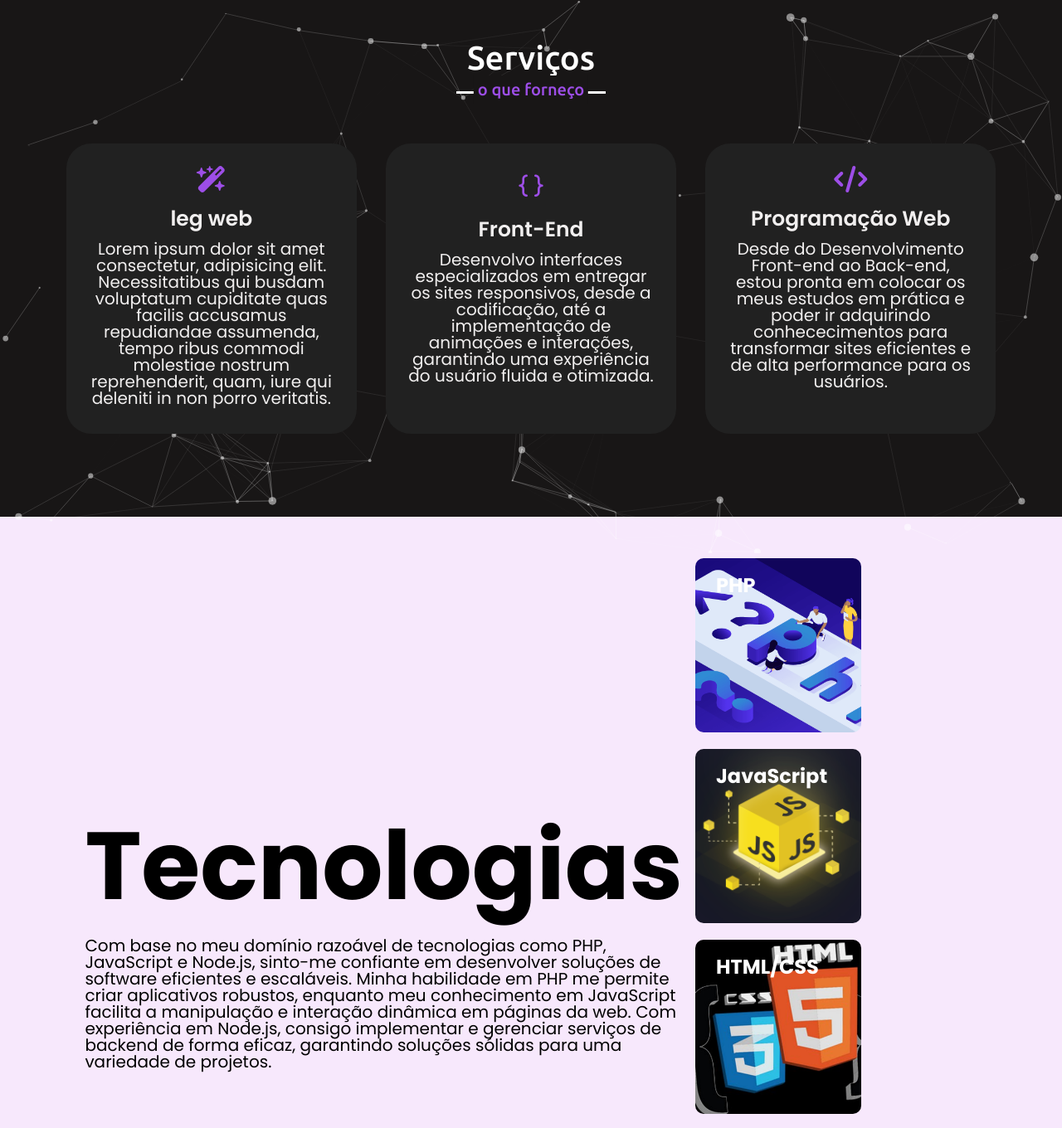
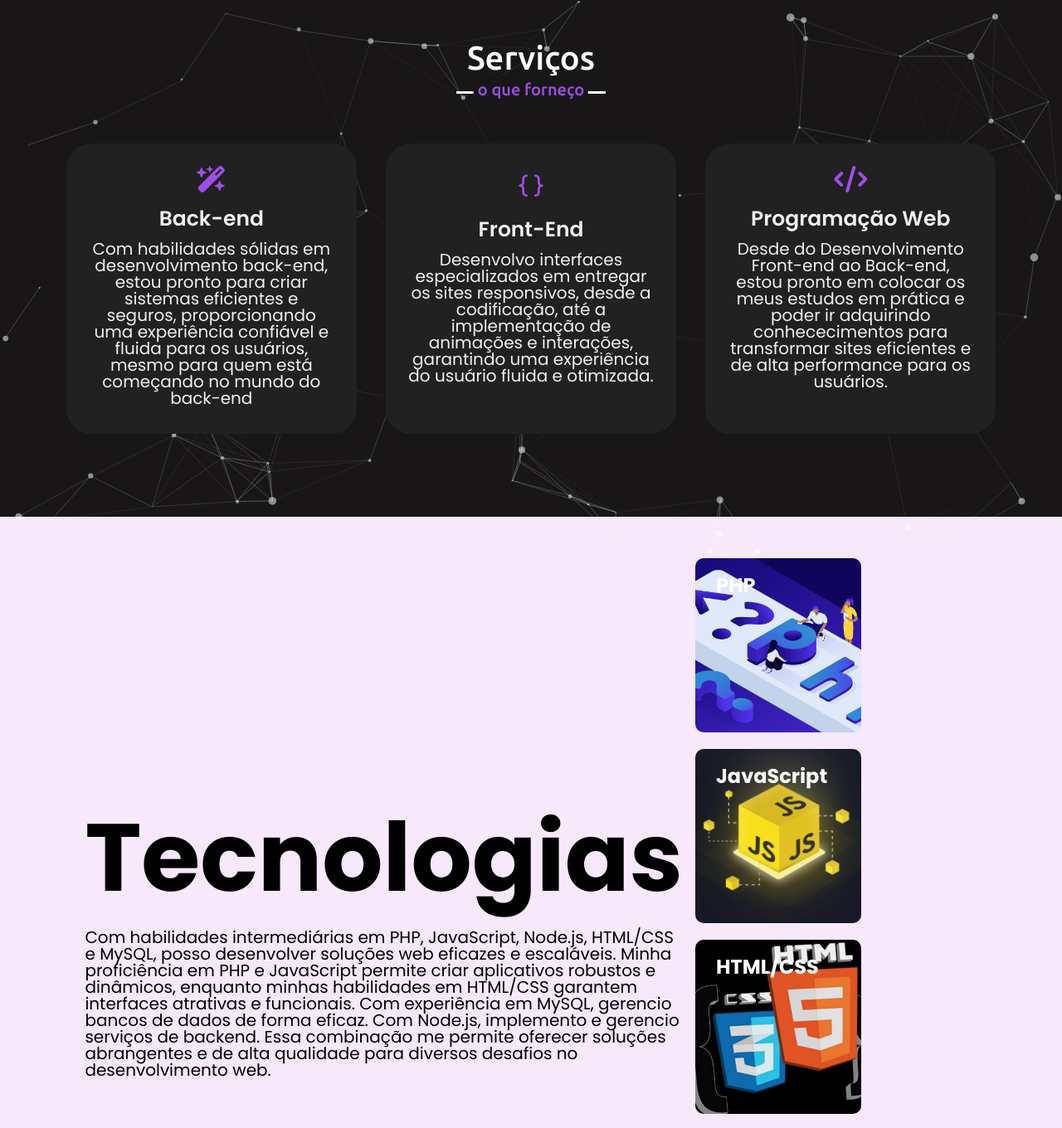
Before and after one commit to Saimon-Reis/_portfolio, a plain HTML site: page index.html in a window 1280 px wide. Shown: the part 1759-3119 px from the top of the page at 83% size. Drawn offline with nearby package versions, Linux system fonts and the light colour scheme.

Commit message:
Atuali..

```diff
--- a/index.html
+++ b/index.html
@@ -135,11 +135,11 @@
           <div class="card">
             <div class="box">
               <i class="fa-solid fa-wand-magic-sparkles"></i>
-              <div class="text">leg web</div>
+              <div class="text">Back-end</div>
               <p>
-                Lorem ipsum dolor sit amet consectetur, adipisicing elit. Necessitatibus qui
-                busdam voluptatum cupiditate quas facilis accusamus repudiandae assumenda, tempo
-                ribus commodi molestiae nostrum reprehenderit, quam, iure qui deleniti in non porro veritatis.
+                Com habilidades sólidas em desenvolvimento back-end, estou pronto para criar
+                sistemas eficientes e seguros, proporcionando uma experiência confiável e fluida
+                para os usuários, mesmo para quem está começando no mundo do back-end
               </p>
             </div>
           </div>
@@ -161,7 +161,7 @@
               <i class="fas fa-code"></i>
               <div class="text">Programação Web</div>
               <p>
-                Desde do Desenvolvimento Front-end ao Back-end, estou pronta em colocar
+                Desde do Desenvolvimento Front-end ao Back-end, estou pronto em colocar
                 os meus estudos em prática e poder ir adquirindo conhececimentos para
                 transformar sites eficientes e de alta performance para os usuários.
               </p>
@@ -177,11 +177,9 @@
       <div class="content">
         <div class="columan">
           <h2>Tecnologias</h2>
-          <p>Com base no meu domínio razoável de tecnologias como PHP, JavaScript e Node.js, sinto-me confiante em
-            desenvolver soluções de software eficientes e escaláveis. Minha habilidade em PHP me permite criar
-            aplicativos robustos, enquanto meu conhecimento em JavaScript facilita a manipulação e interação dinâmica em
-            páginas da web. Com experiência em Node.js, consigo implementar e gerenciar serviços de backend de forma
-            eficaz, garantindo soluções sólidas para uma variedade de projetos.</p>
+          <p>
+            Com habilidades intermediárias em PHP, JavaScript, Node.js, HTML/CSS e MySQL, posso desenvolver soluções web eficazes e escaláveis. Minha proficiência em PHP e JavaScript permite criar aplicativos robustos e dinâmicos, enquanto minhas habilidades em HTML/CSS garantem interfaces atrativas e funcionais. Com experiência em MySQL, gerencio bancos de dados de forma eficaz. Com Node.js, implemento e gerencio serviços de backend. Essa combinação me permite oferecer soluções abrangentes e de alta qualidade para diversos desafios no desenvolvimento web.
+          </p>
         </div>
         <div data-aos="flip-left">
           <h2 class="ti">Tecnologias</h2>
@@ -247,7 +245,7 @@
               <div>
                 <h3 class="portfolio-title">Intibiome Website</h3>
                 <p class="portfolio-description">
-                  Um site que é fieal ao design do oroginal responsivo.
+                  Projeto Pessoal: Desenvolvimento de sites responsivos com PHP e JavaScript, incluindo telas de login seguras com MySQL. Objetivo: Proporcionar uma experiência fluida e segura para os usuários, mantendo a fidelidade ao design original.
                 </p>
               </div>
             </div>
```
